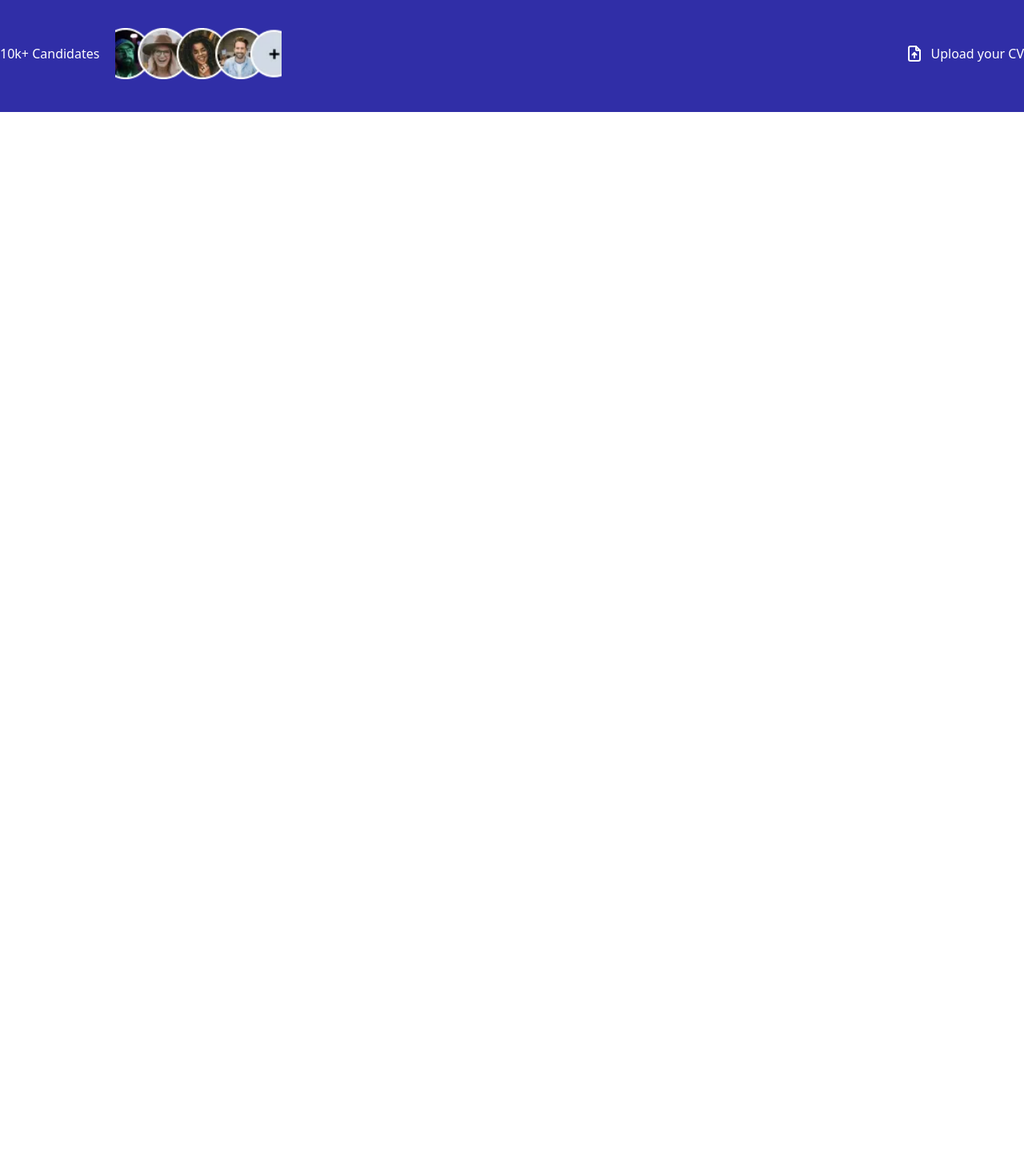
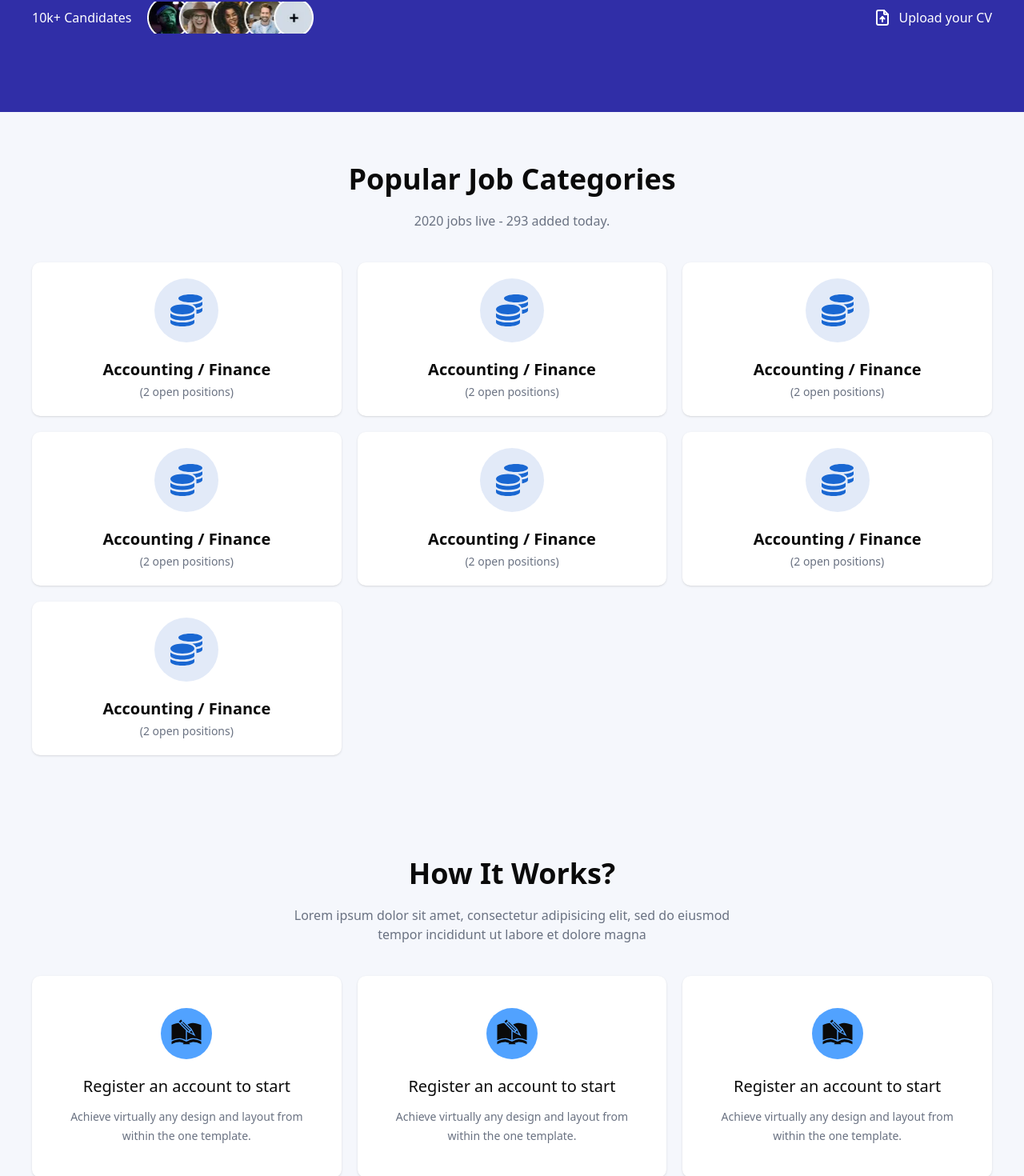
Before and after one commit to Rumerx10/next-job-portal-project, a Next.js app: page / in a window 1280 px wide. Shown: the part 660-2130 px from the top of the page at 80% size. Before the commit the page ends 1200 px from the top, so only its background shows below. Built offline with nearby package versions, Linux system fonts and the light colour scheme.

Commit message:
ADD PopularJobCategories and HowItWorks

```diff
--- a/src/components/common/Nav/MobileNav.tsx
+++ b/src/components/common/Nav/MobileNav.tsx
@@ -9,7 +9,7 @@ const MobileNav = () => {
   const [isOpen, setOpen] = useState(false);
   return (
     <div>
-      <div className="fixed lg:hidden left-0 top-0 right-0 flex items-center justify-between px-5 bg-violet h-20">
+      <div className="z-50 fixed lg:hidden left-0 top-0 right-0 flex items-center justify-between px-5 bg-violet h-20">
         <LogoSvg />
         <Hamburger toggled={isOpen} toggle={setOpen} color="white" />
       </div>
@@ -21,7 +21,7 @@ const MobileNav = () => {
       ></div>
       <div
         className={`fixed ${
-          isOpen ? "translate-x-0" : "translate-x-full"
+          isOpen ? " z-50 translate-x-0" : "translate-x-full"
         } duration-500 bg-[#2596be] top-20 right-0 bottom-0 p-5  w-[70%]`}
       >
         <div className="flex flex-col gap-3">
@@ -29,11 +29,15 @@ const MobileNav = () => {
             <div
               key={index}
               className={`py-2 ${
-                link.label == activeLink && "backdrop-blur-xl bg-white/30 rounded-full "
+                link.label == activeLink &&
+                "backdrop-blur-xl bg-white/30 rounded-full "
               } duration-150`}
               onClick={() => setActiveLink(link.label)}
             >
-              <Link href={link.href} className={`text-white font-semibold px-3 w-full`}>
+              <Link
+                href={link.href}
+                className={`text-white font-semibold px-3 w-full`}
+              >
                 {link.label}
               </Link>
             </div>
--- a/src/components/main/home/Hero.tsx
+++ b/src/components/main/home/Hero.tsx
@@ -17,7 +17,7 @@ const Hero = () => {
         className="w-full h-screen object-cover"
       />
       <div className="absolute flex items-center justify-center top-0 left-0 w-full h-screen">
-        <div className="flex flex-col gap-20 w-full max-w-7xl">
+        <div className="flex flex-col gap-5 w-full max-w-7xl px-10">
           <div className="flex justify-between items-center w-full gap-20 mt-40">
             <div className="text-white">
               <h1 className="text-5xl font-semibold">Find Your Perfect Job Match</h1>
@@ -40,7 +40,7 @@ const Hero = () => {
               </p>
             </div>
             <div className="right">
-              <Image src="/hero-img.webp" height={1000} width={1000} alt="hero-img"  className="object-cover"/>
+              <Image src="/hero-img.webp" height={1000} width={1000} alt="hero-img"  className="border-2 border-red-600 h-96 w-96 object-cover"/>
               {/* hero image */}
             </div>
           </div>
@@ -50,9 +50,9 @@ const Hero = () => {
               <Image
                 src="/clients.webp"
                 alt="clients"
-                width={200}
-                height={60}
-                className="w-52 h-16 object-cover"
+                width={160}
+                height={40}
+                className="w-52 h-10 object-cover"
               />
             </div>
             <Link href="#" className="flex items-center gap-2 text-white">
--- a/src/components/main/home/Home.tsx
+++ b/src/components/main/home/Home.tsx
@@ -1,10 +1,14 @@
 import Hero from "./Hero";
+import HowItWorks from "./HowItWorks";
+import PopularJobCategories from "./PopularJobCategories";
 
 
 const Home=()=>{
   return (
     <div className="h-[1200px]">
       <Hero />
+      <PopularJobCategories />
+      <HowItWorks />
     </div>
   )
 }
--- /dev/null
+++ b/src/components/main/home/HowItWorks.tsx
@@ -0,0 +1,55 @@
+import React from "react";
+import { GiArchiveRegister } from "react-icons/gi";
+
+const HowItWorks = () => {
+  const steps =[
+    {
+      icon:"",
+      color:"",
+      bg:"",
+      title:"Register an account to start",
+      desc:"Achieve virtually any design and layout from within the one template."
+    },
+    {
+      icon:"",
+      color:"",
+      bg:"",
+      title:"Register an account to start",
+      desc:"Achieve virtually any design and layout from within the one template."
+    },
+    {
+      icon:"",
+      color:"",
+      bg:"",
+      title:"Register an account to start",
+      desc:"Achieve virtually any design and layout from within the one template."
+    }
+  ]
+  return (
+    <div className="bg-[#f5f7fc] px-10 py-16">
+      <div className="flex flex-col items-center justify-center gap-2 lg:gap-5 ">
+        <h1 className="text-2xl md:text-3xl lg:text-4xl lg:text-center font-semibold">How It Works?</h1>
+        <p className="text-medium text-gray-500 text-center">
+          Lorem ipsum dolor sit amet, consectetur adipisicing elit, sed do
+          eiusmod <br /> tempor incididunt ut labore et dolore magna
+        </p>
+      </div>
+      <div className="grid grid-cols-1 md:grid-cols-2 lg:grid-cols-3 gap-5 py-10">
+        {steps.map((step,index)=>(
+          <div key={index} className="group flex flex-col p-10 items-center gap-5 bg-white shadow rounded-lg" >
+          <div className="flex items-center justify-center bg-blue-400 w-16 h-16 rounded-full">
+            <GiArchiveRegister size={40} />
+          </div>
+          <div className="flex flex-col gap-3">
+            <h3 className="text-xl font-medium text-center">{step.title}</h3>
+            <p className="text-sm text-gray-500 text-center leading-6">{step.desc}</p>
+          </div>
+        </div>
+        ))}
+
+      </div>
+    </div>
+  );
+};
+
+export default HowItWorks;
--- /dev/null
+++ b/src/components/main/home/PopularJobCategories.tsx
@@ -0,0 +1,82 @@
+import React from "react";
+import { FaCoins } from "react-icons/fa";
+
+const PopularJobCategories = () => {
+  const categories = [
+    {
+      title: "Accounting / Finance",
+      desc: "2 open positions",
+      icon: "",
+      bg: "",
+    },
+    {
+      title: "Accounting / Finance",
+      desc: "2 open positions",
+      icon: "",
+      bg: "",
+    },
+    {
+      title: "Accounting / Finance",
+      desc: "2 open positions",
+      icon: "",
+      bg: "",
+    },
+    {
+      title: "Accounting / Finance",
+      desc: "2 open positions",
+      icon: "",
+      bg: "",
+    },
+    {
+      title: "Accounting / Finance",
+      desc: "2 open positions",
+      icon: "",
+      bg: "",
+    },
+    {
+      title: "Accounting / Finance",
+      desc: "2 open positions",
+      icon: "",
+      bg: "",
+    },
+    {
+      title: "Accounting / Finance",
+      desc: "2 open positions",
+      icon: "",
+      bg: "",
+    },
+  ];
+  return (
+    <div className="bg-[#f5f7fc] px-10 py-16">
+      <div className="flex flex-col items-center justify-center gap-2 lg:gap-5 ">
+        <h1 className="text-2xl md:text-3xl lg:text-4xl lg:text-center font-semibold">
+          Popular Job Categories
+        </h1>
+        <p className="text-medium text-gray-500">
+          2020 jobs live - 293 added today.
+        </p>
+      </div>
+      <div className="grid grid-cols-1 md:grid-cols-2 lg:grid-cols-3 gap-5 mt-10 max-w-7xl mx-auto">
+        {categories.map((category, index) => (
+          <div
+            key={index}
+            className="group flex flex-col p-5 items-center gap-5 bg-white shadow rounded-lg"
+          >
+            <div className="group-hover:bg-[#1967d2] flex items-center justify-center bg-[#e2eaf8] rounded-full h-20 w-20 transition-all duration-500">
+              <FaCoins
+                size={40}
+                className="text-[#1967d2] group-hover:text-white duration-500 transition-all"
+              />
+            </div>
+            <div className="flex flex-col gap-1">
+              <h3 className="text-xl font-semibold">{category.title}</h3>
+              <p className="text-gray-500 text-sm text-center">({category.desc})</p>
+            </div>
+          </div>
+        ))}
+      </div>
+    </div>
+  );
+};
+
+export default PopularJobCategories;
```
Also changed, not shown: 1 other file (tests, documents, lock files or other folders).
